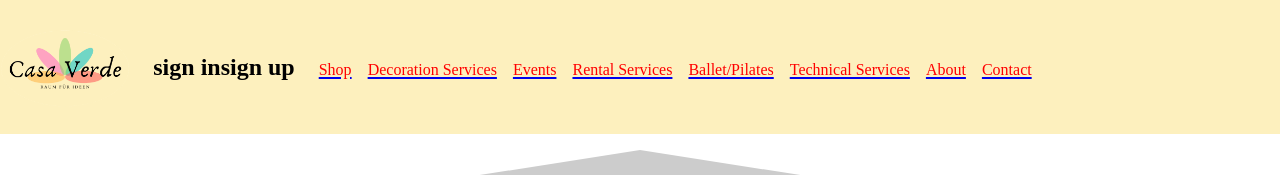
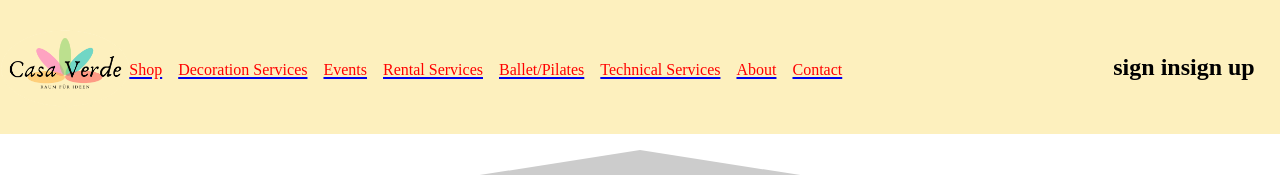
Before and after one commit to thesergioliveira/casa-verde-the-final, a React (Create React App) app in the folder client/: page /events in a window 1280 px wide. Shown: the top 175 px of the page. Built offline with nearby package versions, Linux system fonts and the light colour scheme; no server answers.

Commit message:
trying to fix new issues appeared after the last modifications

```diff
--- a/client/src/components/Nav.js
+++ b/client/src/components/Nav.js
@@ -74,8 +74,8 @@ const Nav = ({ logo }) => {
         <div className="logo-container" onClick={closeMenu}>
           {logo}
         </div>
+        <div className="reverse">
           <div className="nav-top">
-
             <div className="nav-user">
               {token ? (
                 <>
@@ -146,9 +146,14 @@ const Nav = ({ logo }) => {
               <div className="menu-bottom"></div>
             </div>
           </div>
-        <ul className={none ? "none hide" : "show"} id="laptop" onClick={showMenu}>
+          <ul
+            className={none ? "none hide" : "show"}
+            id="laptop"
+            onClick={showMenu}
+          >
             {navMenu}
           </ul>
+        </div>
       </nav>
     </header>
   );
--- a/client/src/sass/layouts/laptop/_navigation.scss
+++ b/client/src/sass/layouts/laptop/_navigation.scss
@@ -1,7 +1,19 @@
 header {
+    width: 100vw;
     background-color: $cream;
-    @include flex;
+
 }
+
+.hamburger {
+    animation-play-state: paused;
+
+}
+ .open {
+    display: none;
+ }
+ .show {
+     height: 100%;
+ }
 
 .laptop-setup {
     width: 100vw;
@@ -10,10 +22,12 @@ header {
     padding: 0;
     background-color: $cream;
     @include flex;
+    animation-play-state: paused;
 
 
  ul {
      width: 75vw;
+     animation-play-state: paused;
 
  }
  li {
@@ -23,6 +37,10 @@ header {
     margin-right: 1rem;
 
  }
+}
+.reverse {
+    @include flex;
+    flex-direction: row-reverse;
 }
 .nav-top {
     @include flex;
@@ -38,11 +56,10 @@ header {
 
   // Show nav setup
   .user-show {
-    z-index: 13;
-    width: 40vw;
+    z-index: 2;
+    width: 10vw;
     height: 20vh;
-    top: 4rem;
-    right: 0px;
+    top: 8rem;
     position: absolute;
     float: right;
     @include flex;
--- a/client/src/sass/layouts/mobile/_navigation.scss
+++ b/client/src/sass/layouts/mobile/_navigation.scss
@@ -2,12 +2,15 @@
 
 // Nav setup
 header nav {
+  width: 100vw;
+  height: 100%;
   background-color: $cream;
+  @include flex;
 
   .nav-top {
     padding: 0 .7rem;
     @include flex;
-    justify-content: space-between;
+    justify-content: space-evenly;
     height: 4rem;
   }
   .none {
```
Lines whose indentation alone changed are shown as unchanged.
